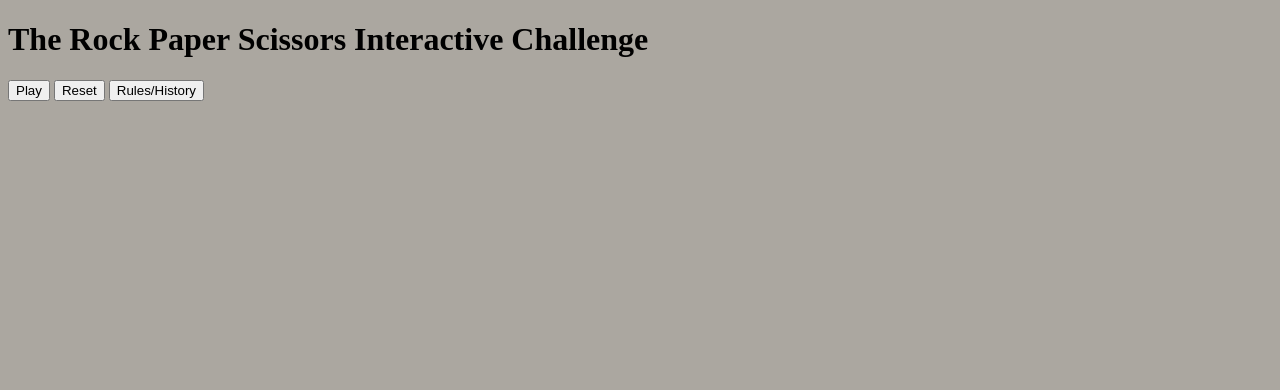
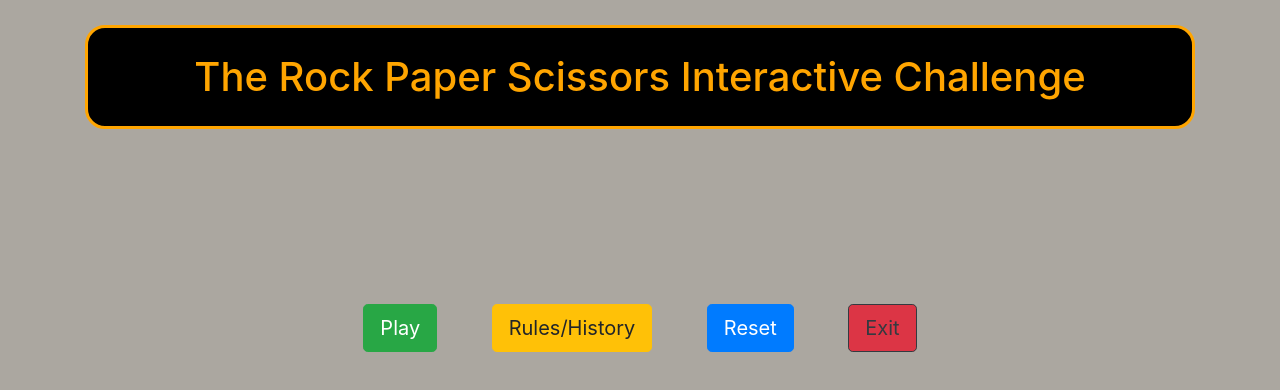
Before and after one commit to daltonGrove/Rock-Paper-Scissors, a plain HTML site: page rpsIndex.html in a window 1280 px wide. Drawn offline with nearby package versions, Linux system fonts and the light colour scheme.

Commit message:
css & html changes

```diff
--- a/assets/stylesheets/rpsStyle.css
+++ b/assets/stylesheets/rpsStyle.css
@@ -1,3 +1,25 @@
 body{
 	background-color: #ABA7A0;
 }
+
+.container{
+	text-align: center;
+	width: auto;
+}
+
+.container h1{
+	border: solid;
+	border-radius: 20px;
+	background-color: black;
+	color: orange;
+	width: auto;
+	text-align: center;
+	margin-bottom: 150px;
+	margin-top: 25px;
+	padding: 25px;
+}
+
+button {
+	margin: 25px;
+	padding: 10px;
+}
--- /dev/null
+++ b/example.js
@@ -0,0 +1 @@
+example
--- a/rpsIndex.html
+++ b/rpsIndex.html
@@ -2,16 +2,17 @@
 <html>
 <head>
 	<title>Rock Paper Scissors Game</title>
+	<link rel="stylesheet" href="https://stackpath.bootstrapcdn.com/bootstrap/4.5.0/css/bootstrap.min.css" integrity="sha384-9aIt2nRpC12Uk9gS9baDl411NQApFmC26EwAOH8WgZl5MYYxFfc+NcPb1dKGj7Sk" crossorigin="anonymous">
 	<link rel="stylesheet" type="text/css" href="assets/stylesheets/rpsStyle.css">
 </head>
 <body>
 	<div class="container">
 		<h1>The Rock Paper Scissors Interactive Challenge</h1>
 		<div class="options">
-			<button id="letsPlay" type="button" class="btn btn-success btn-lg" aria-pressed="true">Play</button>
-			<button id="letsReset" type="button" class="btn btn-danger btn-lg active" aria-pressed="true">Reset</button>
-			<button id="learnMore" type="button" class="btn btn-warning btn-lg active" aria-pressed="true">Rules/History</button>
-
+			<button id="play" type="button" class="btn btn-success btn-lg" onclick="getPlayerName()">Play</button>
+			<button id="reset" type="button" class="btn btn-warning btn-lg" onclick="rulesHistory()">Rules/History</button>
+			<button id="learn" type="button" class="btn btn-primary btn-lg" onclick="reset()">Reset</button>
+			<button id="exit" type="button" class="btn btn-danger btn-outline-dark btn-lg" onclick="beDone()">Exit</button>
 
 
 
```
Also changed, not shown: exampleTwo.html (added, +49 -0 lines).
